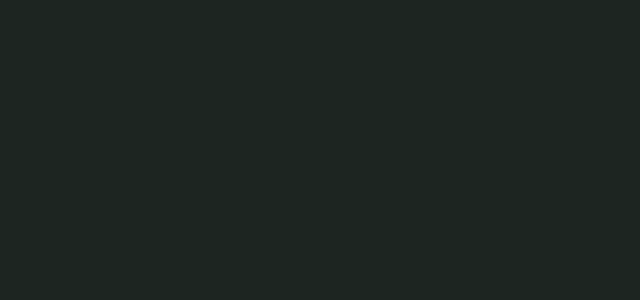
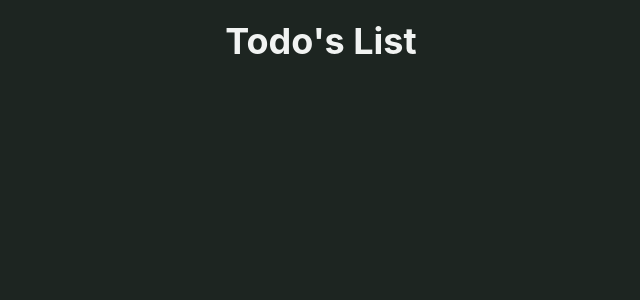
Before and after one commit to hassan-ak/wmd-next-chakra-todo, a Next.js app: page / in a window 1280 px wide. Shown: the top 300 px of the page, without its empty margins (319-959 px from the left). Built offline with nearby package versions, Linux system fonts and the light colour scheme.

Commit message:
4. Create App Title

```diff
--- /dev/null
+++ b/app/components/Header.tsx
@@ -0,0 +1,14 @@
+// App title
+
+`use client`;
+
+import React from 'react';
+import { Box, Heading } from '@chakra-ui/react';
+
+export default function Header() {
+  return (
+    <Box color='#F1F3F2' textAlign='center' py='5'>
+      <Heading fontSize={['3xl', '4xl']}>Todo&apos;s List</Heading>
+    </Box>
+  );
+}
--- a/app/page.tsx
+++ b/app/page.tsx
@@ -1,11 +1,15 @@
+// Todo App
+
 'use client';
 
 import { Box } from '@chakra-ui/react';
+import Header from './components/Header';
 
+// App Home Page
 export default function Home() {
   return (
     <Box bg='#1D2521' minH='100vh' minW='100vw'>
-      Todo App
+      <Header />
     </Box>
   );
 }
```
Also changed, not shown: stepsToCode/Readme.md (deleted).
